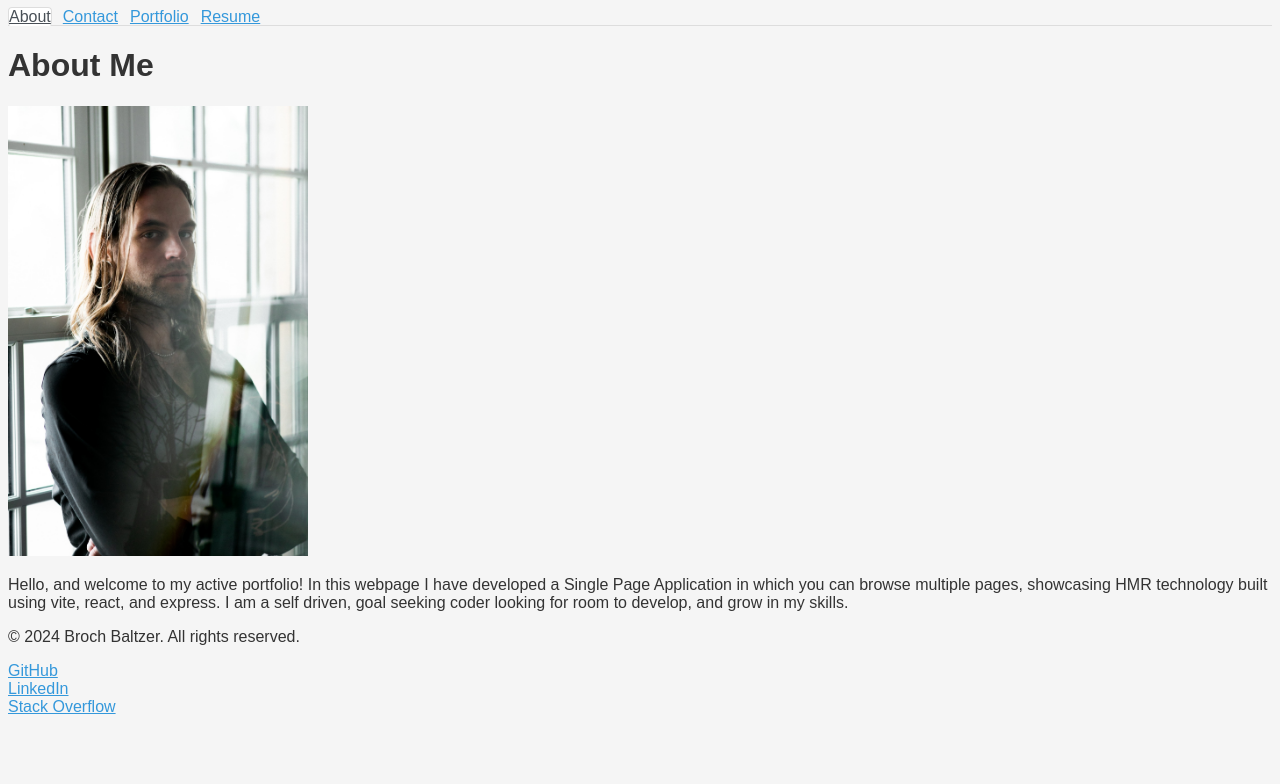
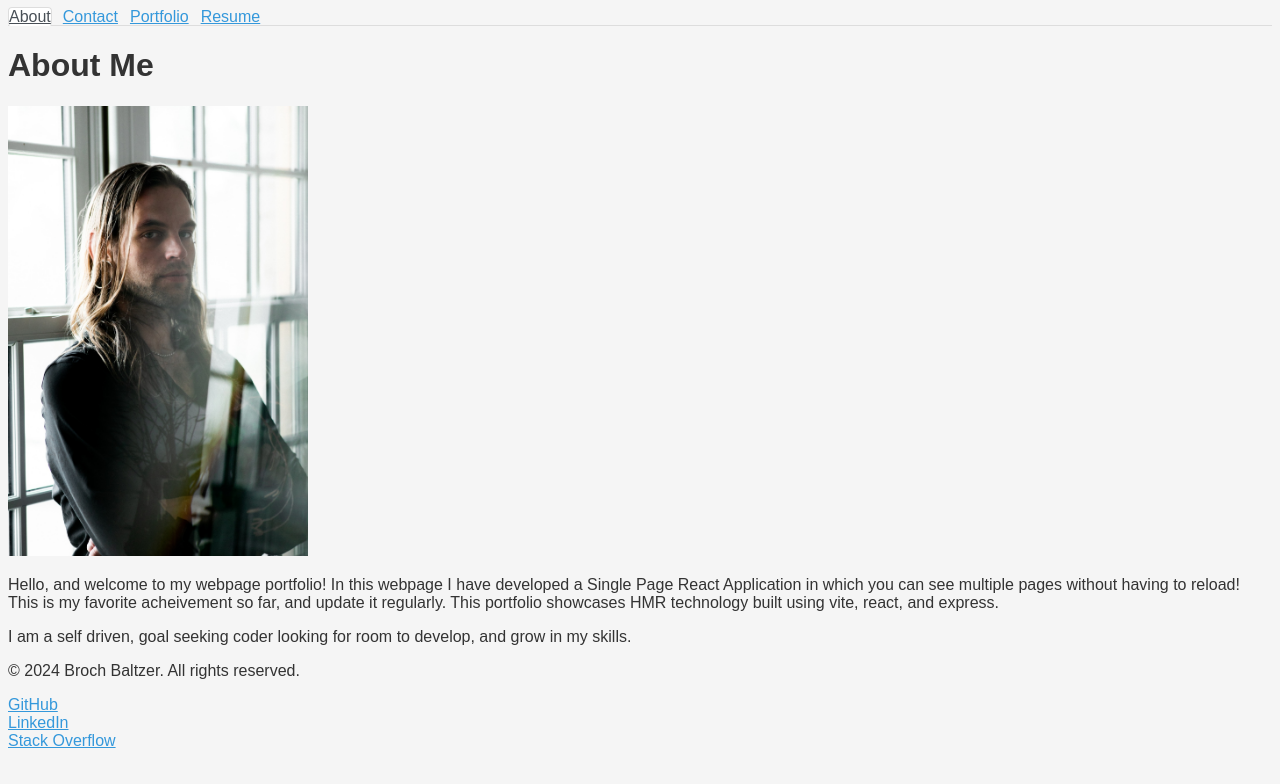
Before and after one commit to brochb/React-Single-Page-Portfolio, a React (Vite) app: page / in a window 1280 px wide. Shown: the top 784 px of the page. Built offline with nearby package versions, Linux system fonts and the light colour scheme.

Commit message:
updated contact information, updated greeting message on about page

```diff
--- a/src/components/pages/About.jsx
+++ b/src/components/pages/About.jsx
@@ -4,7 +4,10 @@ export default function About() {
             <h1>About Me</h1>
             <img src='avatar.jpg' alt="Profile" style={{ width: '100%', maxWidth: '300px', height: 'auto' }} />
             <p>
-                Hello, and welcome to my active portfolio! In this webpage I have developed a Single Page Application in which you can browse multiple pages, showcasing HMR technology built using vite, react, and express. I am a self driven, goal seeking coder looking for room to develop, and grow in my skills.
+                Hello, and welcome to my webpage portfolio! In this webpage I have developed a Single Page React Application in which you can see multiple pages without having to reload! This is my favorite acheivement so far, and update it regularly. This portfolio showcases HMR technology built using vite, react, and express.
+            </p>
+            <p>
+                I am a self driven, goal seeking coder looking for room to develop, and grow in my skills.
             </p>
         </div>
     );
--- a/src/components/pages/Contact.jsx
+++ b/src/components/pages/Contact.jsx
@@ -3,7 +3,7 @@ export default function Contact() {
         <div>
             <h2>Contact me using any of the methods below</h2>
             <p>Github: https://github.com/brochb</p>
-            <p>Email: brochbaltzer@gmail.com</p>
+            <p>LinkedIn: https://www.linkedin.com/in/brochb/</p>
         </div>
     );
 }
```
